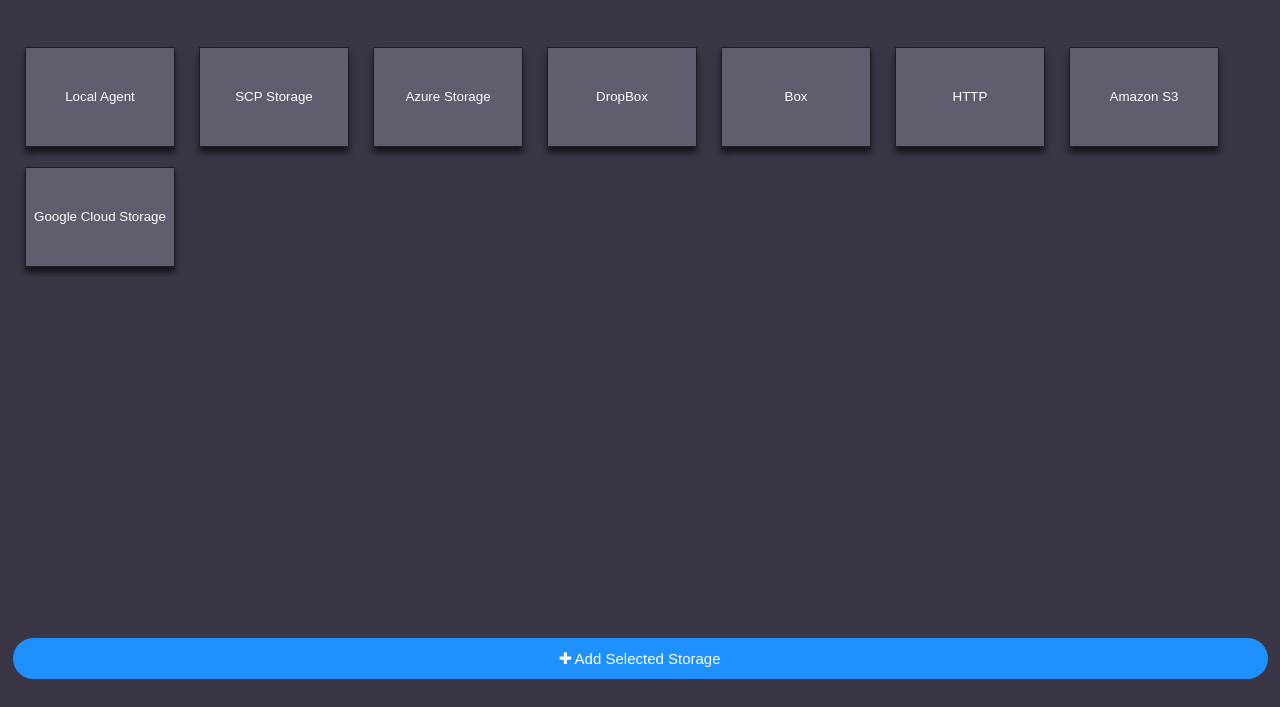
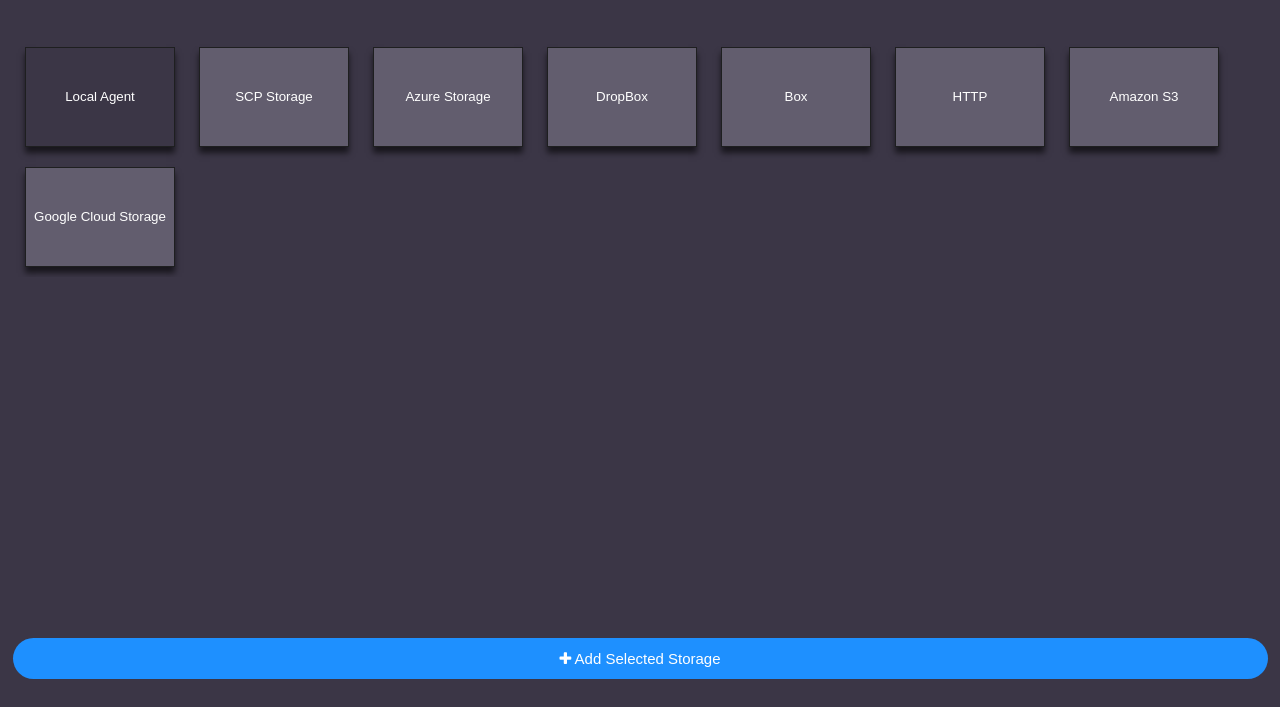
Before and after one commit to Anonymoustank/MFT-Client, an Electron app: page src/newStorage.html in a window 1280 px wide. Both pictures are taken after a click on the button "Local Agent". Shown: the part 93-800 px from the top of the page. Drawn offline with Linux system fonts and the light colour scheme.

Commit message:
Fixed bug with add storage page

```diff
--- a/src/newStorage.html
+++ b/src/newStorage.html
@@ -6,7 +6,7 @@
         <link href="./styles.css" rel="stylesheet">
         <script src="./responsive/jquery-3.7.1.slim.min.js" type="text/javascript"></script>
 
-        <script src="./responsive/responsive.js"></script>
+        <script src="./responsive/responsiveAddStorage.js"></script>
 
         <link rel="stylesheet" href="./font-awesome-4.7.0/css/font-awesome.min.css">
 
--- /dev/null
+++ b/src/responsive/responsiveAddStorage.js
@@ -0,0 +1,28 @@
+$(document).ready(function() {
+    $(".squareBtn").each(function() { //make buttons toggle-able
+        const lightPurple = "rgb(98, 93, 110)"; //buttons are light purple when not selected, dark purple when they are select
+        const darkPurple = "rgb(59, 54, 70)";
+
+        $(this).attr("selected", false);
+
+        $(this).on("click", function() {
+            const currentColor = $(this).css("background-color")
+            var currName = $(this).text()
+
+            if (currentColor === lightPurple) { //select element
+                $(this).css("background-color", darkPurple);
+                $(this).attr("selected", true);
+
+                $(".squareBtn").each(function() { //deselect other storage buttons when another storage button is clicked
+                    if ($(this).text() != currName) {
+                        $(this).attr("selected", false);
+                        $(this).css("background-color", lightPurple);
+                    }
+                })
+            } else {
+                $(this).css("background-color", lightPurple); //deselect element
+                $(this).attr("selected", false);
+            }
+        });
+    });
+});
```
